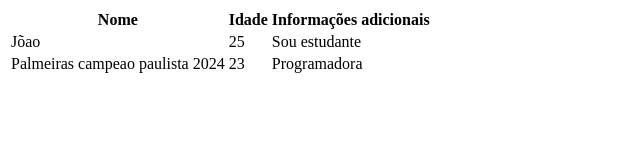
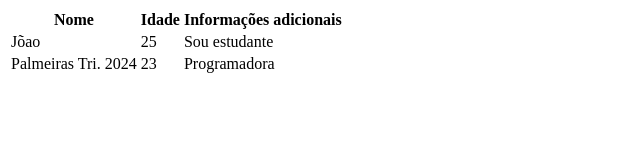
Before and after one commit to RafaSpeak/Primeiro-Projeto, a plain HTML site: page index.html in a window 1280 px wide. Shown: the whole page, without its empty margins (0-640 px from the left). Drawn offline with Linux system fonts and the light colour scheme.

Commit message:
Palmeira Tri. 2024

```diff
--- a/index.html
+++ b/index.html
@@ -35,7 +35,7 @@
         <td>Sou estudante</td>
     </tr>
     <tr>
-        <td>Palmeiras campeao paulista 2024</td>
+        <td>Palmeiras Tri. 2024</td>
         <td>23</td>
         <td>Programadora</td>
     </tr>
```
